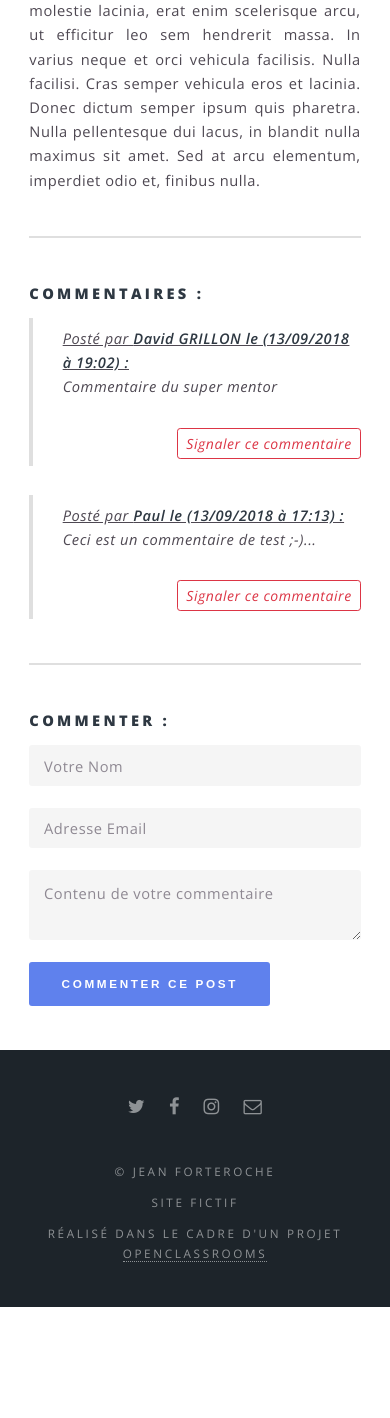
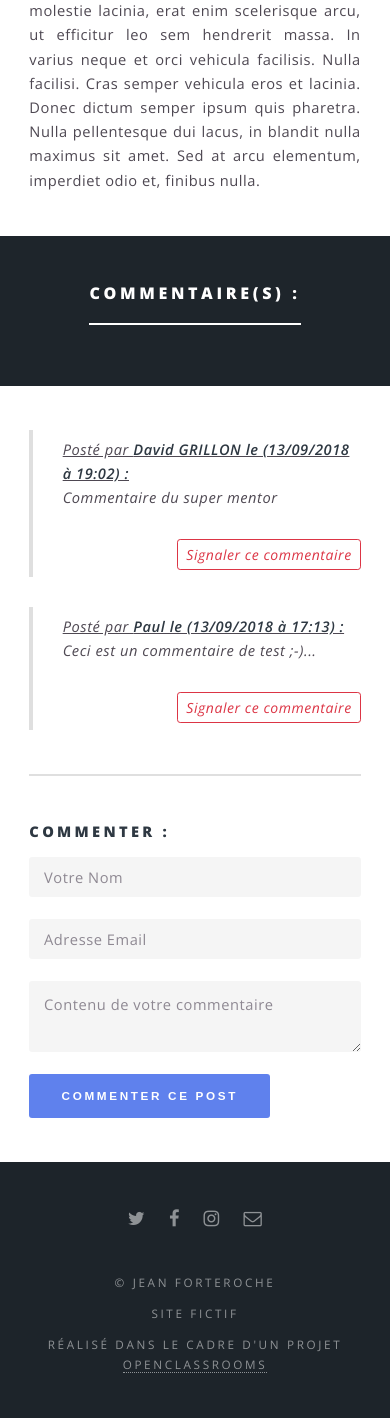
Before and after one commit to arnaudes/Projet3_OpenClassrooms, a PHP site: page /index.php?view=post&id=13 in a window 390 px wide. Shown: the part 3897-5315 px from the top of the page. Before the commit the page ends 5204 px from the top, so only its background shows below. Run offline with PHP 8.4, Linux system fonts and the light colour scheme; the visitor is signed in with stand-in values (Sample User, id 1); data comes from the database, SQL or seed files in the repository; some libraries are stand-ins or nearby versions.

Commit message:
corrections
correction de l'affichage du formulaire de la page 'auteur' sur mobile.
Ajout d'un section sur la page post pour bien différencier le post et les commentaires.

```diff
--- a/views/author.php
+++ b/views/author.php
@@ -16,15 +16,15 @@ include 'models/wrap_author.php'
                 Vestibulum ante ipsum primis in faucibus orci luctus et ultrices posuere cubilia Curae; Donec nulla diam, dapibus at porttitor id, blandit eu diam. Mauris et odio sit amet quam rutrum rhoncus non viverra tortor. Aliquam nec pretium purus, lacinia lobortis libero. Fusce non mattis enim. Duis mi ligula, vehicula viverra arcu nec, lobortis laoreet ex. Integer vitae egestas mi, at consequat sem. Maecenas vitae nisl tempus, faucibus sem in, vehicula justo.</p>
             </div>
             <div class="row gtr-50 gtr-uniform">
-               <div class="col-4" style="margin-top: 7%"><span class="image fit"><img src="images/author.jpg" alt="" /></span></div>
-                <div class="col-8">
+               <div class="col-4 col-12-small" style="margin-top: 7%"><span class="image fit"><img src="images/author.jpg" alt="" /></span></div>
+                <div class="col-8 col-12-small">
                     <h4>Me contacter :</h4>
                     <form id="contact-form" onsubmit="submitForm(); return false;">
                         <input type="text" name="demo-name" id="name" placeholder="Votre Nom et Prénom" /><br/>
                         <input type="email" name="email" id="email" placeholder="Votre Adresse Email" /><br/>
                         <input type="text" name="email" id="subject" placeholder="Sujet de Votre Message" /><br/>
                         <textarea name="message" id="message" placeholder="Rédigez votre message" rows="5"></textarea><br/>
-                        <button class="button primary icon fa-check" type="submit" name="submit" id="contact-submit"><span id="status"> Envoyer</span></button>
+                        <button style="margin-top: 2%" class="button primary icon fa-check" type="submit" name="submit" id="contact-submit"><span id="status"> Envoyer</span></button>
                     </form>
                 </div>
 
--- a/views/post.php
+++ b/views/post.php
@@ -27,9 +27,17 @@ include 'models/wrap_post.php';
 <?php
 }
 ?>
-
-    <hr>
-    <h4>Commentaires :</h4>
+        </div>
+    </section>
+    <section id="one" class="wrapper style2 special">
+            <div class="inner">
+                <header class="major">
+                    <h2 style="text-align: center">Commentaire(s) :</h2>
+                </header>
+            </div>
+    </section>
+    <section class="wrapper style5">
+        <div class="inner">
 <?php include 'models/comments.php' ?>
             <hr>
             <h4>Commenter :</h4>
```
Lines whose indentation alone changed are shown as unchanged.
